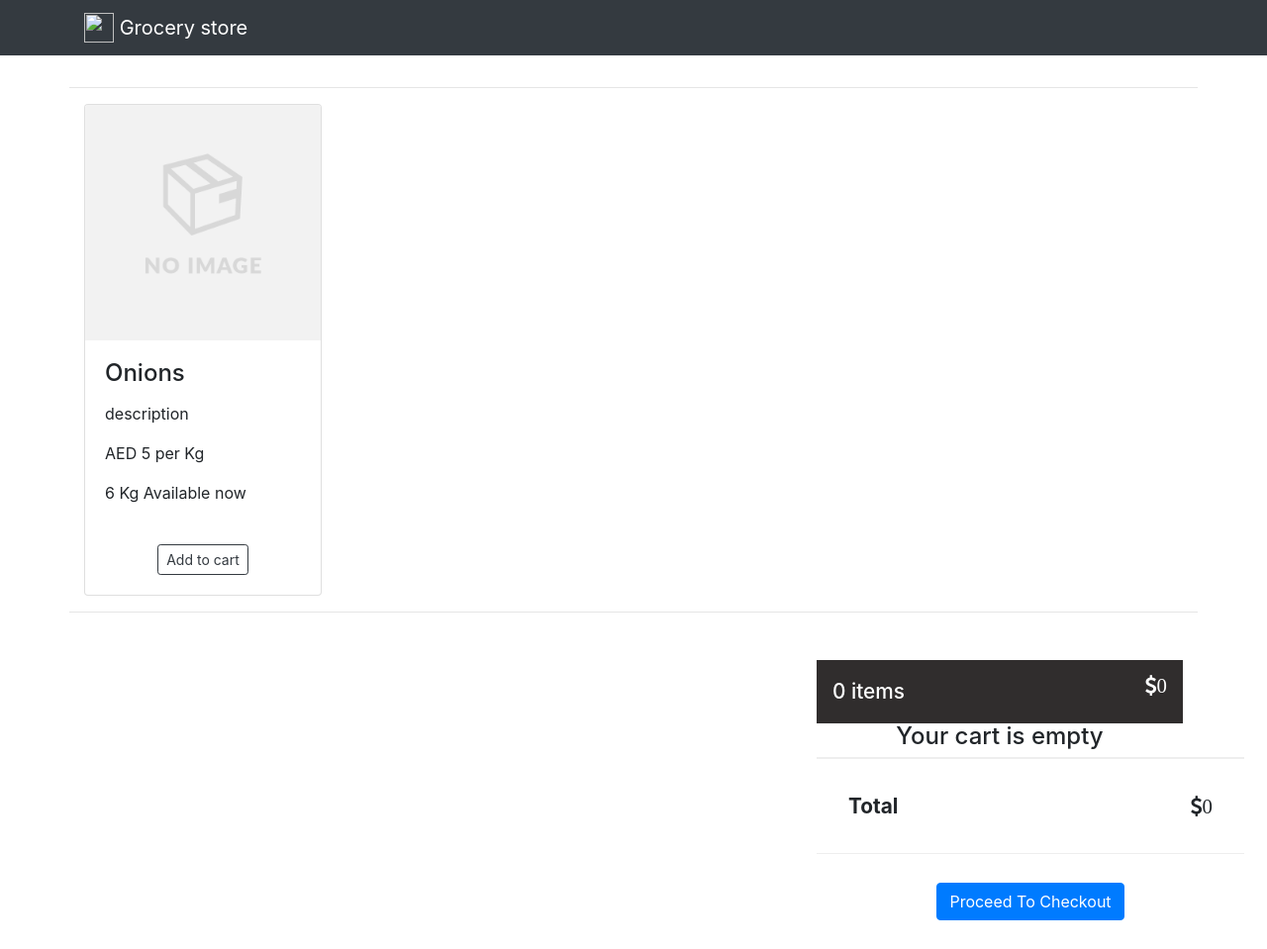
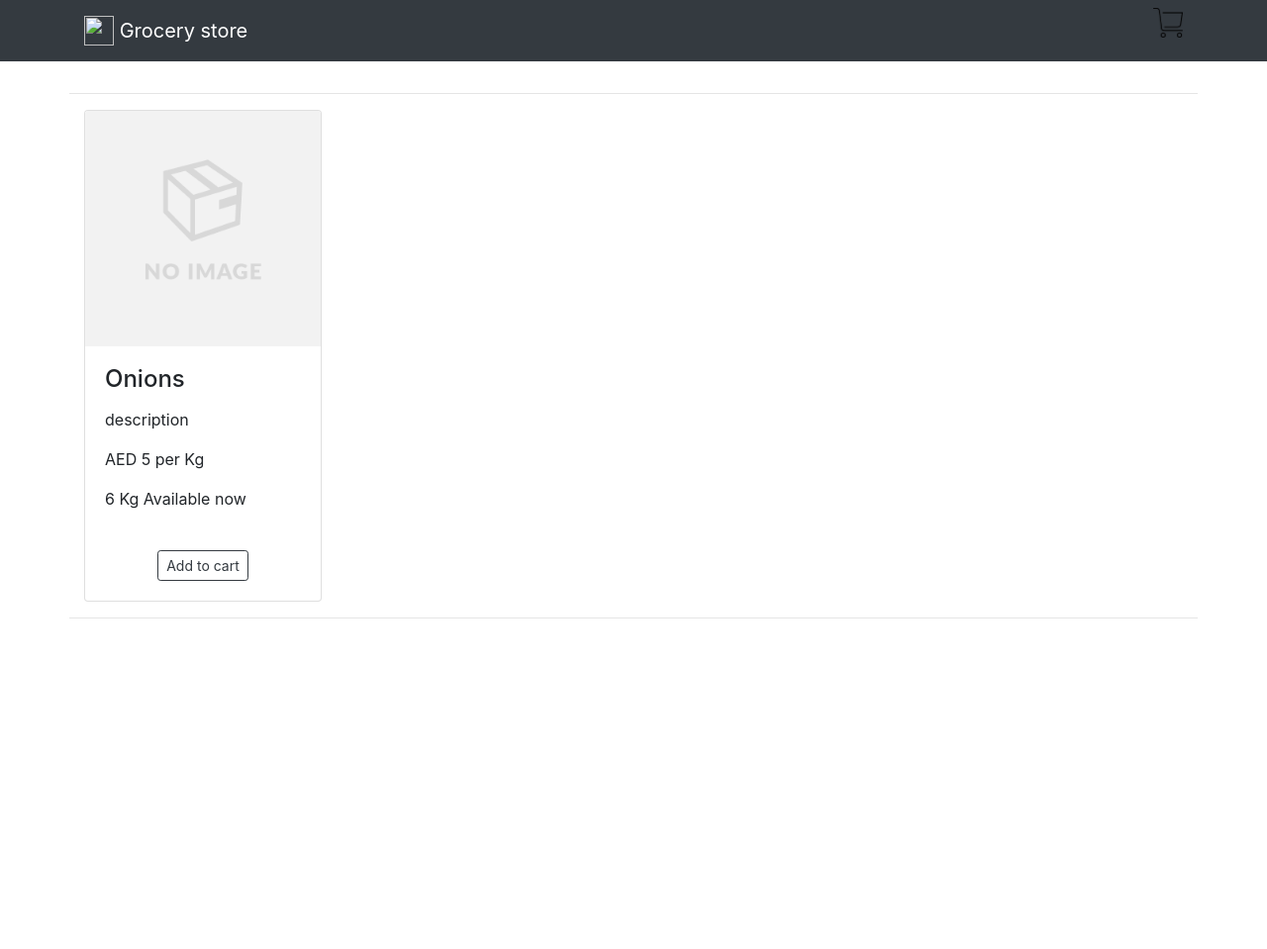
Before and after one commit to FAenX/grocery_store, a Django app: page / in a window 1280 px wide. Shown: the whole page at 99% size. After the commit the page ends 625 px from the top, so only its background shows below. Run offline with Django 3.2, Linux system fonts and the light colour scheme; data comes from the database, SQL or seed files in the repository; both versions use the stored data as it was after the commit; some libraries are stand-ins or nearby versions.

Commit message:
toogle display cart

```diff
--- a/store/templates/base.html
+++ b/store/templates/base.html
@@ -26,17 +26,19 @@
   <body>
   <nav class="navbar navbar-expand-lg navbar-dark bg-dark mb-3">
    <div class='container'>
-  <a class="navbar-brand" href="/">
-    <img src="" width="30" height="30" class="d-inline-block align-top" alt="">
-    {% if brand_name %} {{brand_name }} {% else %}Grocery store {% endif %}
-  </a>
-  <button class="navbar-toggler" type="button" data-toggle="collapse" data-target="#navbarSupportedContent" aria-controls="navbarSupportedContent" aria-expanded="false" aria-label="Toggle navigation">
-    <span class="navbar-toggler-icon"></span>
-  </button>
+    <a class="navbar-brand" href="/">
+      <img src="" width="30" height="30" class="d-inline-block align-top" alt="">
+      {% if brand_name %} {{brand_name }} {% else %}Grocery store {% endif %}
+    </a>
 
-  <div class="collapse navbar-collapse" id="navbarSupportedContent">
-
-  </div>
+  <div class="collapse navbar-collapse" id="navbarSupportedContent"> </div>
+  <ul class="navbar-nav ml-auto">
+    <li class="nav-item">
+      <p id="cart_button">
+        <img src="{% static 'images/cart.png' %}" width="30" height="30">
+      </p>
+    </li>
+  </ul>
 </div>
 </nav>
   {% block content %} {% endblock %}
--- a/store/templates/index.html
+++ b/store/templates/index.html
@@ -12,11 +12,11 @@
 			{% endfor %}
 		</div>
 		{# this is cart section #}
-		<div class="col-sm-12 col-md-4  ml-auto sticky-top" >
+		<div >
 
-			<div class="row align-items-center " >
-				<div class="col text-center " style="padding:0px;">
-                 <div id="cart"> </div>
+			<div class="align-items-center " >
+				<div class="text-center " style="padding:0px;">
+                 <div id="cart" style="display: none; width: 500px; height: 500px;"> </div>
 				</div>
 			</div>
 			</div>
@@ -34,6 +34,10 @@ $(document).ready(function () { //initialize shopping cart
     showcartID : '#show-cart',
     itemCountClass : '.item-count'
   })
+$("#cart_button").click(function(){
+  $("#cart").toggle();
+})
+
 
 var csrftoken = getCookie('csrftoken');
 function csrfSafeMethod(method) {
```
Also changed, not shown: store.sqlite3.
